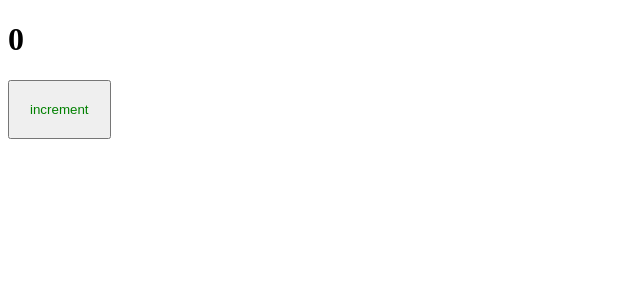
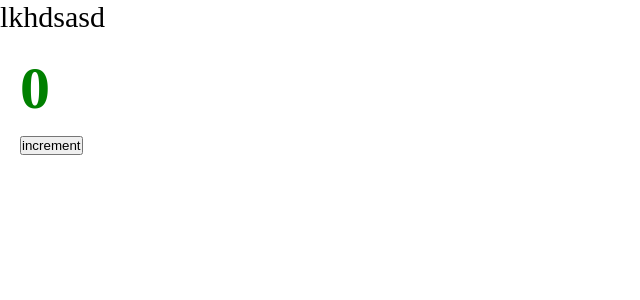
Before and after one commit to Zebych/WebpackSettings, a React app: page / in a window 1280 px wide. Shown: the top 300 px of the page, without its empty margins (0-640 px from the left). Built offline with nearby package versions, Linux system fonts and the light colour scheme.

Commit message:
Настройка css modules

```diff
--- a/package.json
+++ b/package.json
@@ -19,6 +19,7 @@
     "@types/webpack-dev-server": "^4.7.2",
     "css-loader": "^6.6.0",
     "html-webpack-plugin": "^5.5.0",
+    "mini-css-extract-plugin": "^2.5.3",
     "sass": "^1.49.9",
     "sass-loader": "^12.6.0",
     "style-loader": "^3.3.1",
--- /dev/null
+++ b/src/App.tsx
@@ -0,0 +1,14 @@
+import React from 'react';
+import {Counter} from './components/Counter';
+import './index.scss'
+
+const App = () => {
+    return (
+        <div className='app'>
+            lkhdsasd
+            <Counter/>
+        </div>
+    );
+};
+
+export default App;
--- a/src/components/Counter.scss
+++ b/src/components/Counter.module.scss
@@ -1,4 +1,4 @@
-button {
+.button {
     padding: 20px;
     color: green;
 }
--- a/src/components/Counter.tsx
+++ b/src/components/Counter.tsx
@@ -1,5 +1,5 @@
 import React, {useState} from 'react';
-import './Counter.scss'
+import classes from './Counter.module.scss'
 
 export const Counter = () => {
     const [count, setCount] = useState(0)
@@ -7,7 +7,7 @@
         setCount(count + 1)
     }
     return (
-        <div>
+        <div className={classes.button}>
             <h1>{count}</h1>
             <button onClick={increment}>increment</button>
         </div>
--- /dev/null
+++ b/src/index.scss
@@ -0,0 +1,9 @@
+* {
+  margin: 0;
+  padding: 0;
+  box-sizing: border-box;
+}
+
+.app {
+  font-size: 30px;
+}
--- a/src/index.tsx
+++ b/src/index.tsx
@@ -1,7 +1,7 @@
 import {render} from 'react-dom';
-import {Counter} from './components/Counter';
+import App from './App';
 
 render(
-    <div><Counter/></div>,
+    <App/>,
     document.getElementById('root')
 )
```
Also changed, not shown: src/global.d.ts (added, +7 -0 lines), 4 other files (tests, documents, lock files or other folders).
